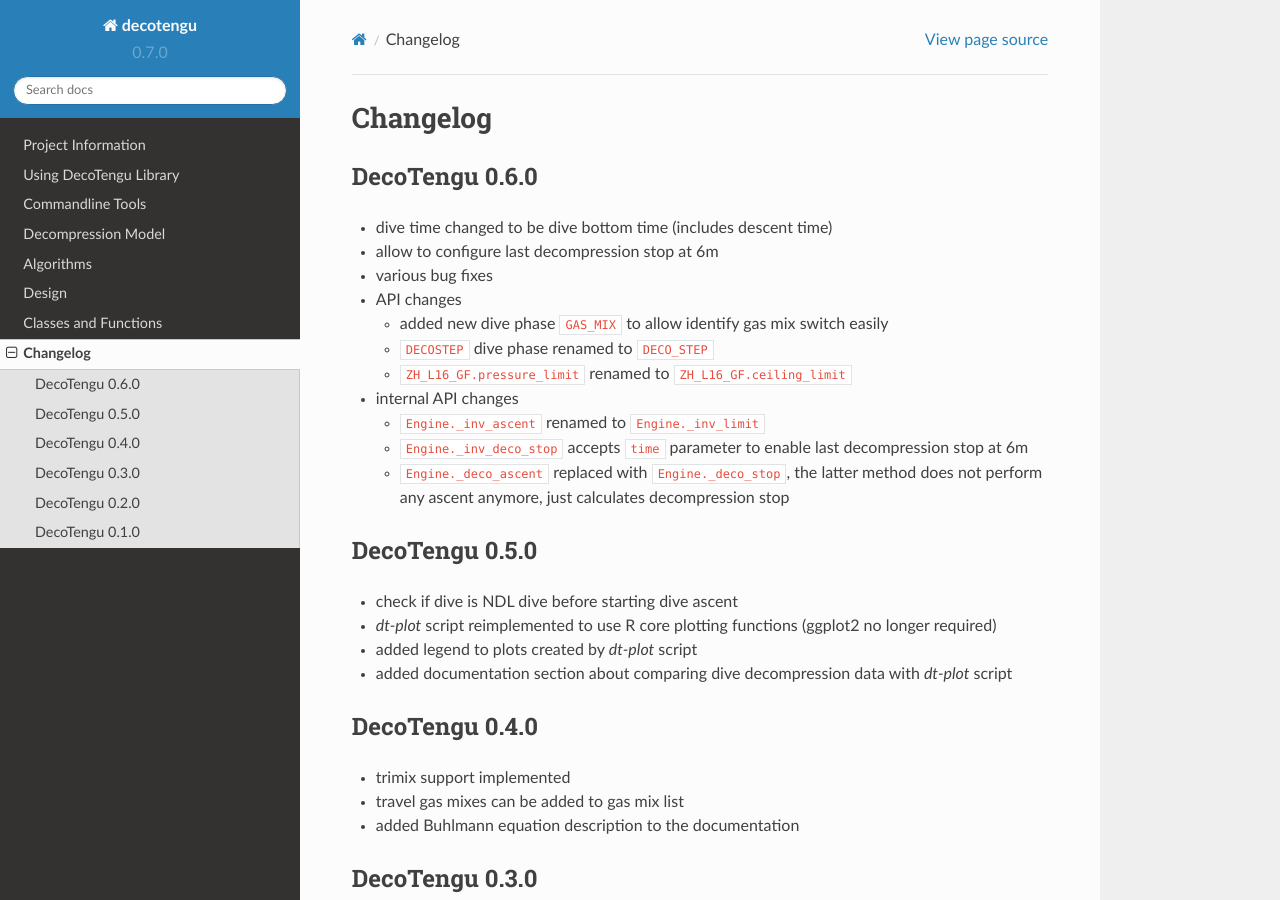
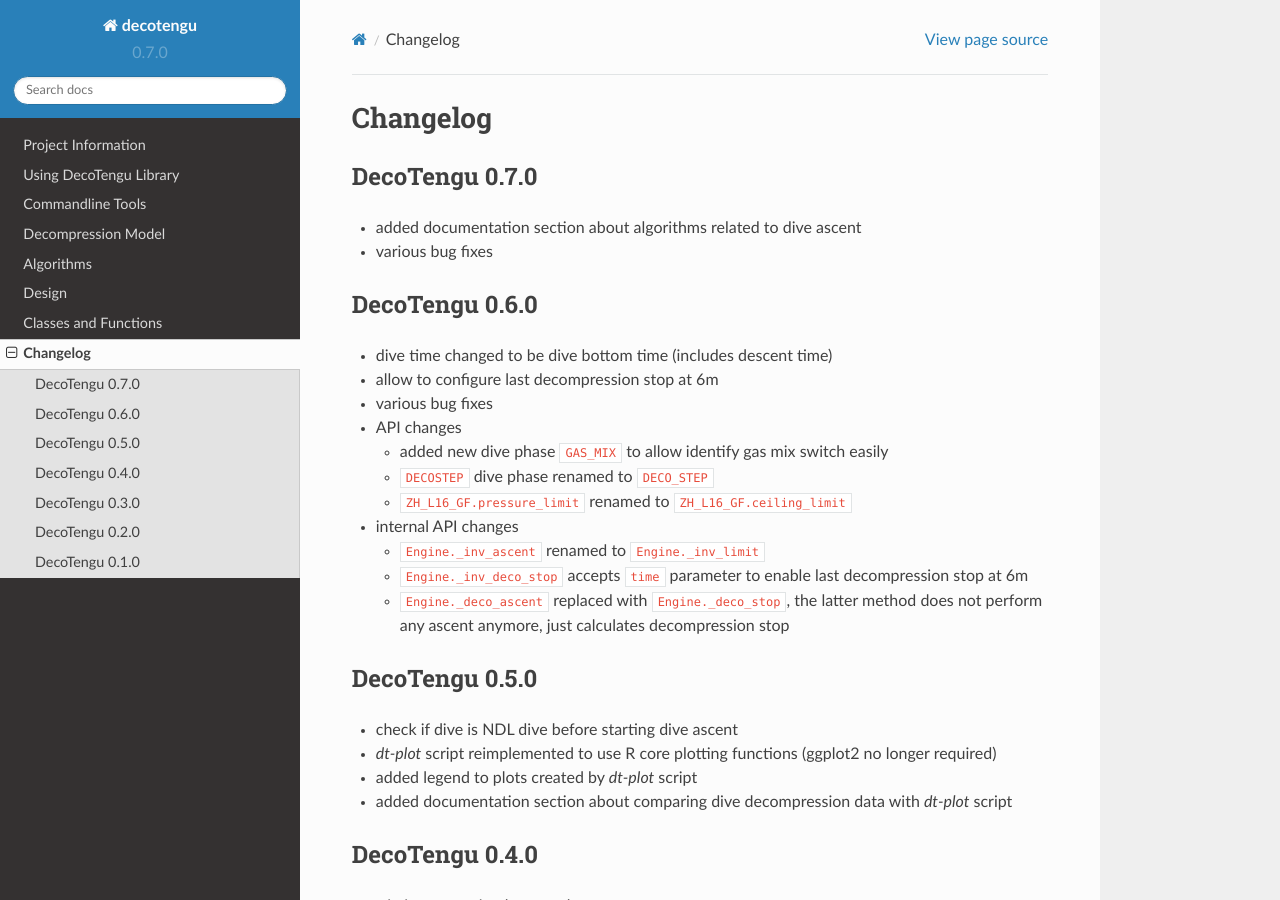
Before and after one commit to gully/decotengu, a Sphinx documentation site: the page built from doc/changelog.rst, in a window 1280 px wide and 900 px high. Built offline with Sphinx 7.4.7 and the Read the Docs theme 2.0.0, drawn with Linux system fonts in a browser that asks for light colours.

Commit message:
- added changelog for ver. 0.7.0

```diff
--- a/doc/changelog.rst
+++ b/doc/changelog.rst
@@ -1,5 +1,10 @@
 Changelog
 =========
+DecoTengu 0.7.0
+---------------
+- added documentation section about algorithms related to dive ascent
+- various bug fixes
+
 DecoTengu 0.6.0
 ---------------
 - dive time changed to be dive bottom time (includes descent time)
```
